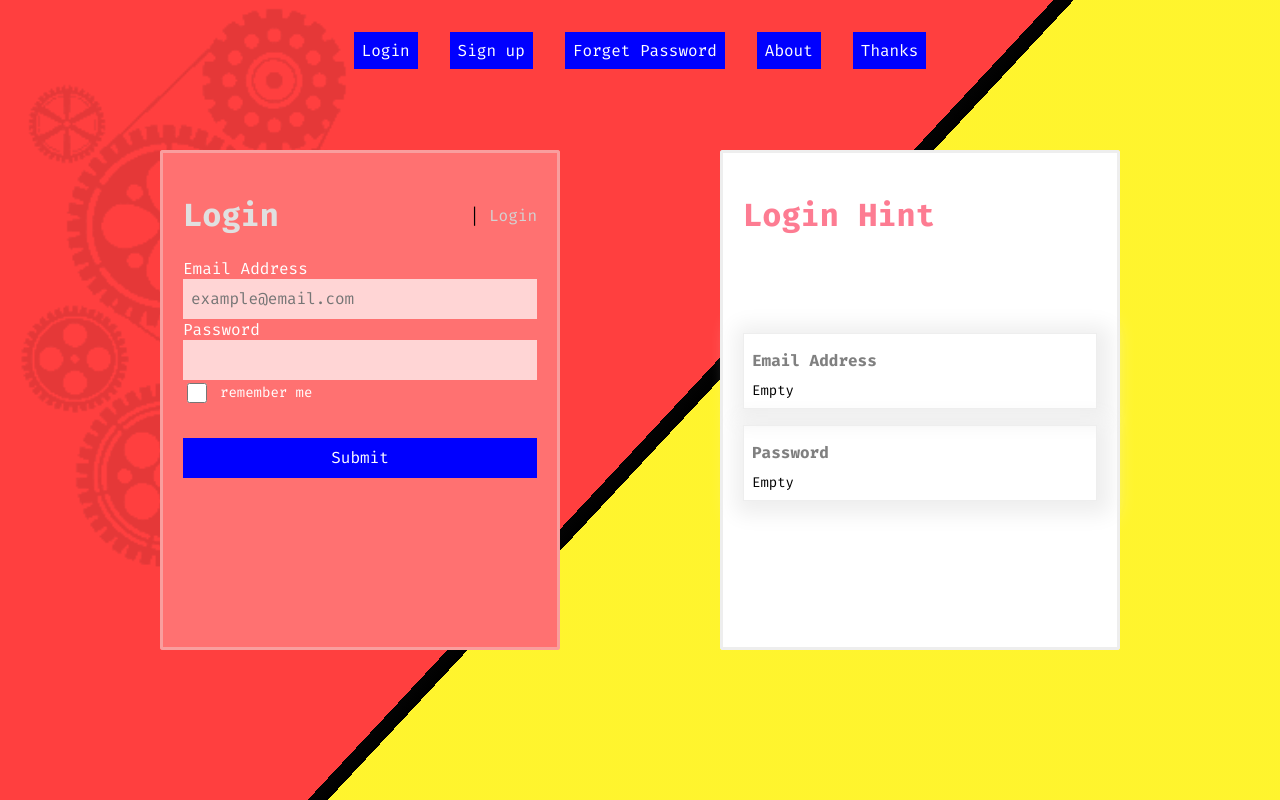
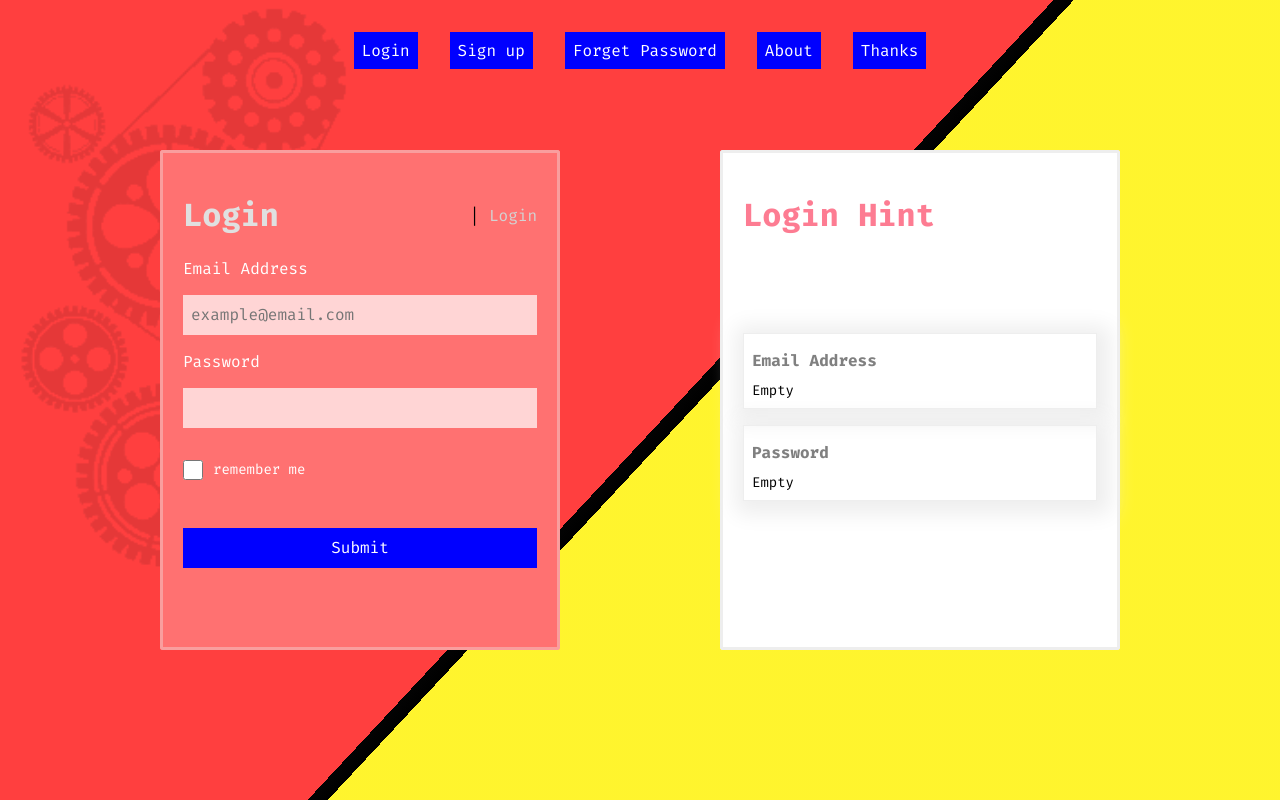
Before and after one commit to ariannargesi/cubic-forms, a React (Create React App) app: page / in a window 1280 px wide. Built offline with nearby package versions, Linux system fonts and the light colour scheme.

Commit message:
remove wrapper

```diff
--- a/src/Components/Input/Input.css
+++ b/src/Components/Input/Input.css
@@ -1,7 +1,7 @@
-.input-wrapper {
+
+.input {
     margin: 1rem 0;
     position: relative;
-
 }
 .input:not([type="checkbox"]){
     box-sizing: border-box;
```
